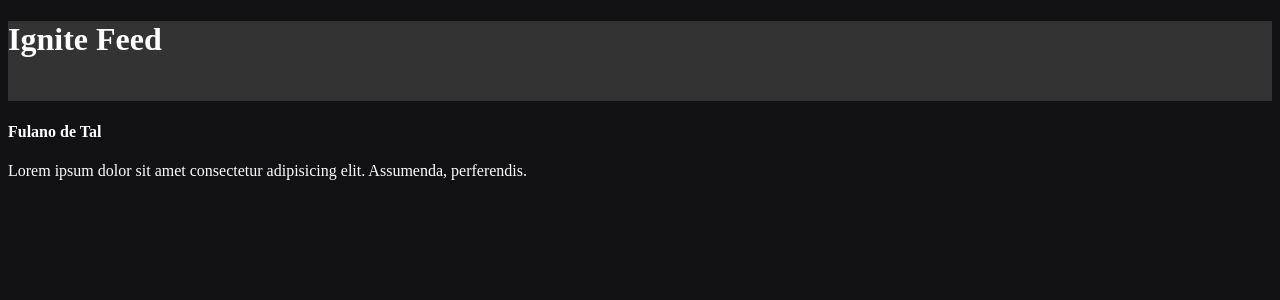
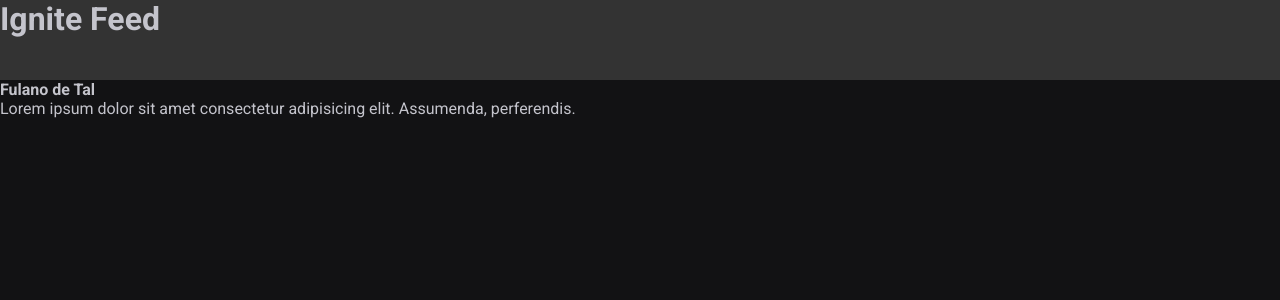
Before and after one commit to jonathas-arruda/autofeed, a React (Vite) app: page / in a window 1280 px wide. Shown: the top 300 px of the page. Built offline with nearby package versions, Linux system fonts and the light colour scheme.

Commit message:
Application Structure - Global CSS

```diff
--- a/index.html
+++ b/index.html
@@ -1,13 +1,24 @@
 <!DOCTYPE html>
 <html lang="en">
+
 <head>
   <meta charset="UTF-8" />
+  <link rel="preconnect" href="https://fonts.googleapis.com" />
+  <link rel="preconnect" href="https://fonts.gstatic.com" crossorigin />
+
   <link rel="icon" type="image/svg+xml" href="/vite.svg" />
   <meta name="viewport" content="width=device-width, initial-scale=1.0" />
+
+  <link
+    href="https://fonts.googleapis.com/css2?family=Montserrat:ital,wght@0,100;0,200;0,300;0,400;0,500;0,600;0,700;0,800;0,900;1,100;1,200;1,300;1,400;1,500;1,600;1,700;1,800;1,900&family=Roboto:wght@400;700&display=swap"
+    rel="stylesheet" />
+
   <title>Ignite</title>
 </head>
+
 <body>
   <div id="root"></div>
   <script type="module" src="/src/main.jsx"></script>
 </body>
+
 </html>
--- a/src/global.css
+++ b/src/global.css
@@ -1,4 +1,29 @@
-body{
-  background: #121214;
-  color: #fff;
+:root {
+  --white: #fff;
+  --gray-100: #e1e1e6;
+  --gray-300: #c4c4cc;
+  --gray-400: #8d8d99;
+  --gray-600: #323238;
+  --gray-700: #29292e;
+  --gray-800: #202024;
+  --gray-900: #121214;
+
+  --green-500: #00875f;
 }
+* {
+  margin: 0;
+  padding: 0;
+  box-sizing: border-box;
+}
+
+body {
+  background: var(--gray-900);
+  color: var(--gray-300);
+  -webkit-font-smoothing: antialiased;
+}
+body,input,textarea,button{
+ font-family: 'Roboto', sans-serif;
+ font-weight: 400;
+ font-size: 1rem;
+
+}
```
Lines whose indentation alone changed are shown as unchanged.
